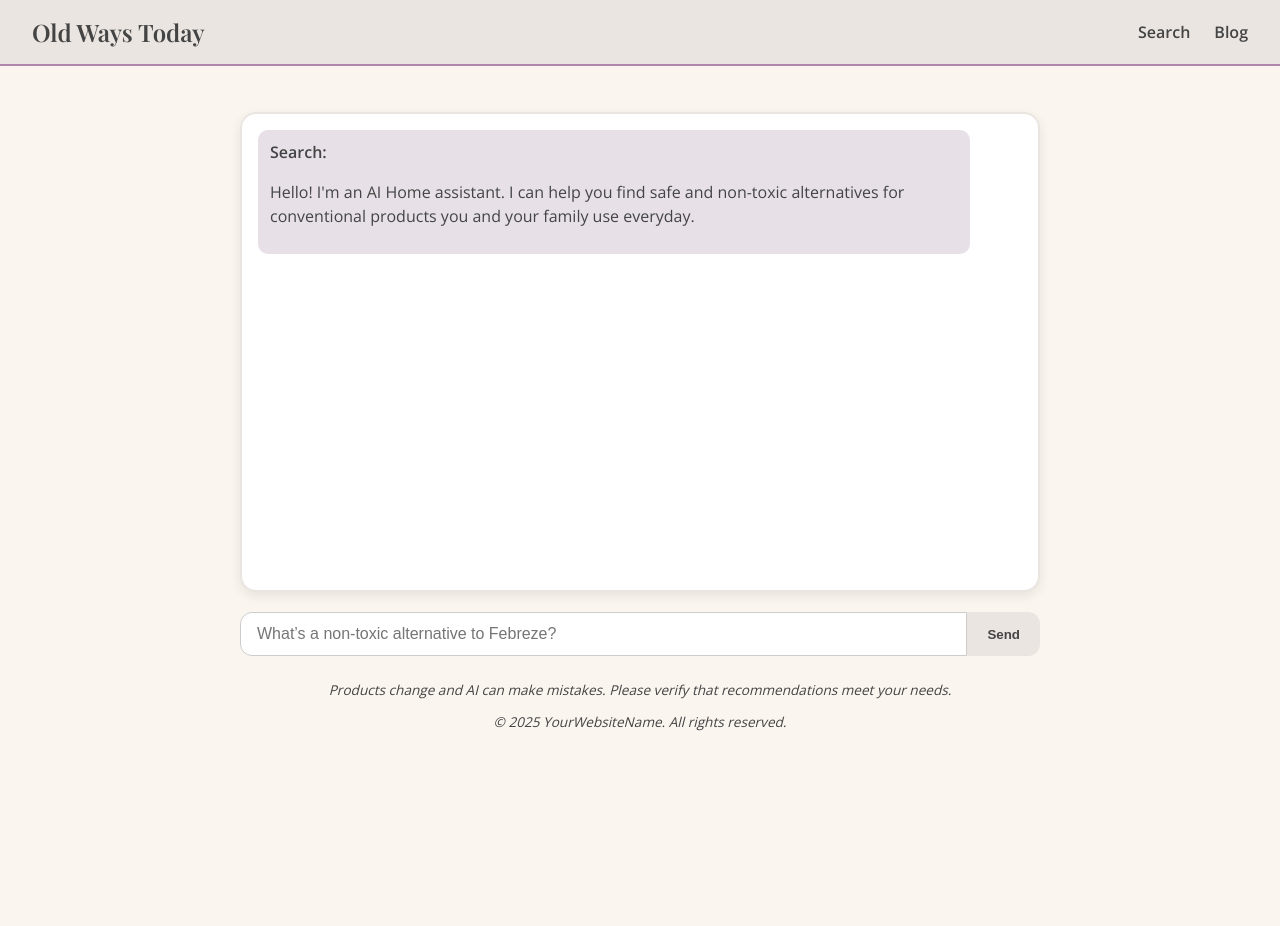
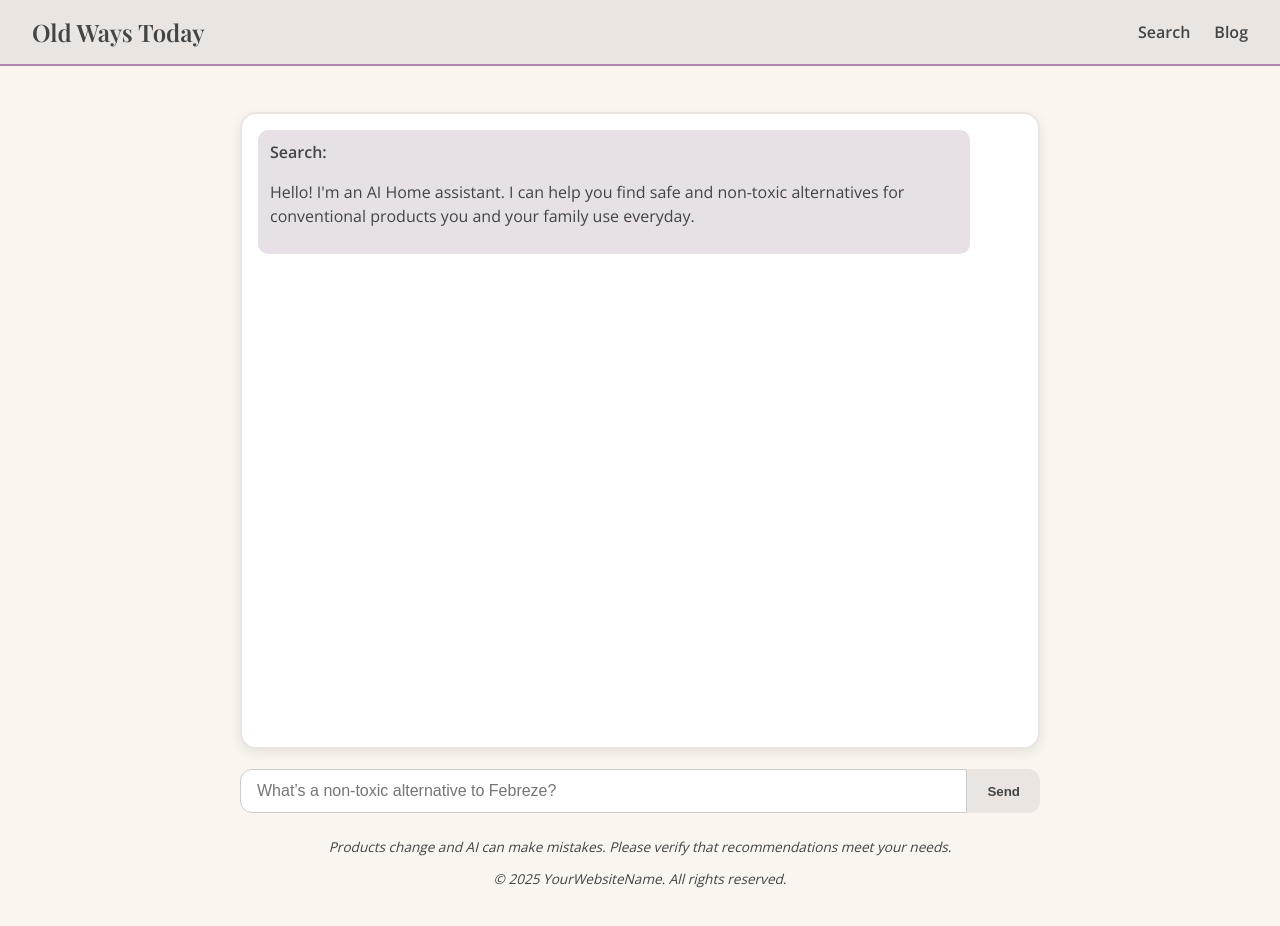
Before and after one commit to azoni/oldwaystoday, a React (Create React App) app: page / in a window 1280 px wide. Shown: the top 926 px of the page. Before the commit the page ends 855 px from the top, so only its background shows below. Built offline with nearby package versions, Linux system fonts and the light colour scheme.

Commit message:
fix scroll bug

```diff
--- a/src/App.css
+++ b/src/App.css
@@ -29,7 +29,7 @@ body {
   max-width: 800px;
   margin: 0 auto;
   flex-direction: column;
-  min-height: 80vh;
+  min-height: 100vh;
   padding-bottom: 100px; /* ensures content clears the footer */
 }
 
@@ -38,16 +38,15 @@ body {
   flex-grow: 1;
   overflow-y: auto;
   padding: 1rem;
-  height: 70vh;
+  height: 60vh; /* Controls how tall the chat area is */
   box-sizing: border-box;
   background-color: #ffffff;
   border: 2px solid var(--color-cream-light);
   border-radius: 16px;
   width: 100%;
-  overflow-y: auto;
   box-shadow: 0 4px 12px rgba(0, 0, 0, 0.08);
   margin-bottom: 20px;
-  }
+}
 
 
 h2 {
@@ -57,21 +56,6 @@ h2 {
   color: var(--color-violet-dark);
   text-align: center;
 }
-
-.chat-box {
-  background-color: #ffffff;
-  border: 2px solid var(--color-cream-light);
-  border-radius: 16px;
-  width: 100%;
-  overflow-y: auto;
-  box-shadow: 0 4px 12px rgba(0, 0, 0, 0.08);
-  margin-bottom: 20px;
-  flex-grow: 1;
-  overflow-y: auto;
-  padding: 1rem;
-  height: 60vh; /* Make it taller */
-  box-sizing: border-box;
-  }
 
 .message {
   margin-bottom: 12px;
```
